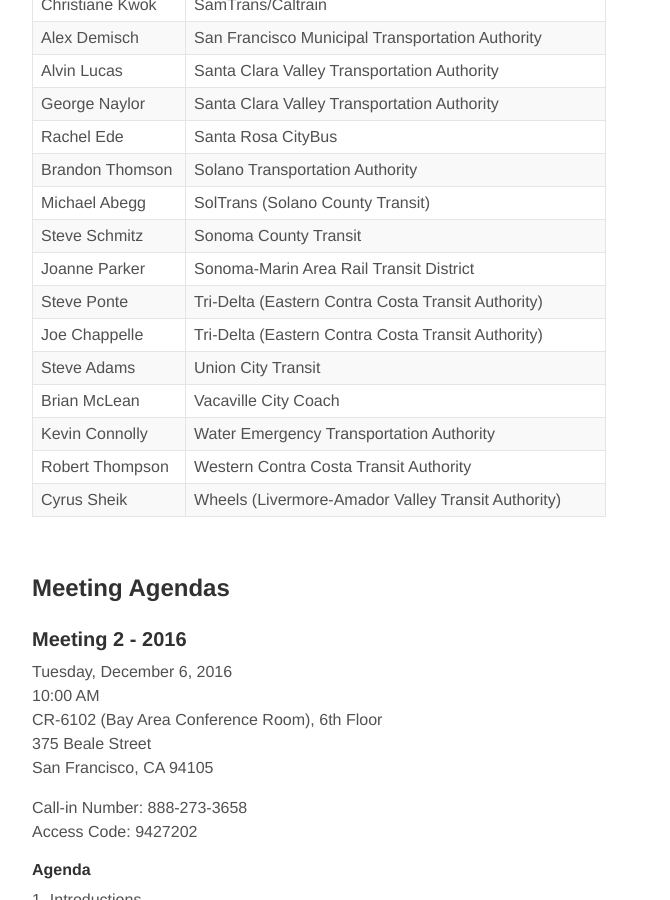
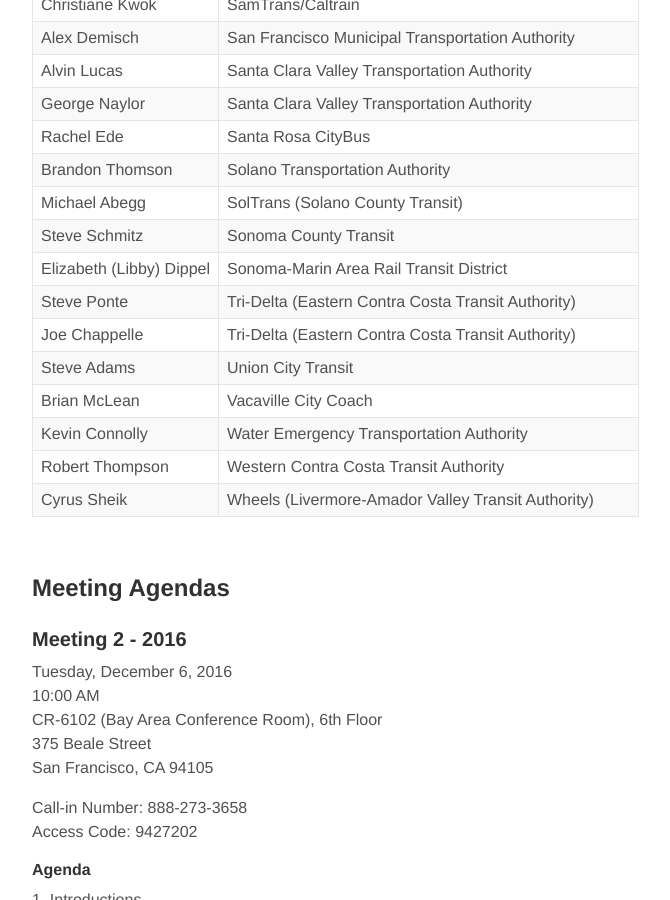
Before and after one commit to BayAreaMetro/transit-passenger-surveys, a Jekyll site: the page built from steering.md, in a window 1280 px wide and 900 px high, scrolled down 965 px. Shown: the whole window, without its empty margins (144-814 px from the left). Built offline with Jekyll 4.4.1, drawn with Linux system fonts in a browser that asks for light colours; nearby versions of some CDN libraries; library files that are not in the unit come from our copies.

Commit message:
New SMART Contact

```diff
--- a/steering.md
+++ b/steering.md
@@ -41,7 +41,7 @@
 | Brandon Thomson                        | Solano Transportation Authority                        |
 | Michael Abegg                          | SolTrans (Solano County Transit)                       |
 | Steve Schmitz                          | Sonoma County Transit                                  |
-| Joanne Parker                          | Sonoma-Marin Area Rail Transit District                |
+| Elizabeth (Libby) Dippel               | Sonoma-Marin Area Rail Transit District                |
 | Steve Ponte                            | Tri-Delta (Eastern Contra Costa Transit Authority)     |
 | Joe Chappelle                          | Tri-Delta (Eastern Contra Costa Transit Authority)     |
 | Steve Adams                            | Union City Transit                                     |
```
